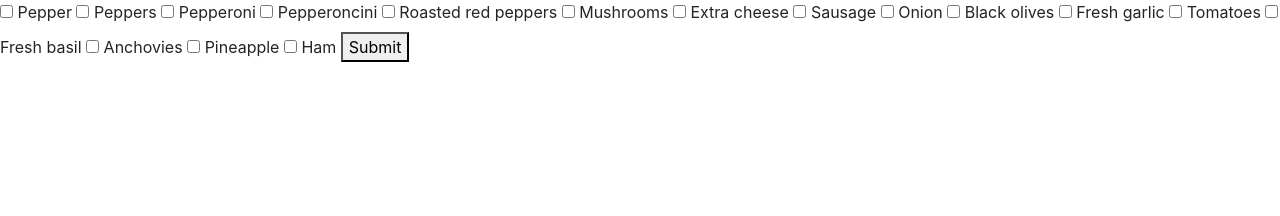
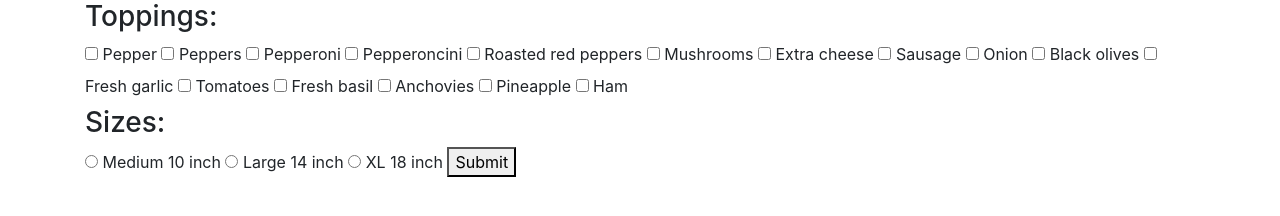
Before and after one commit to ChristopherMNeal/pizza-parlor, a plain HTML site: page index.html in a window 1280 px wide. Drawn offline with nearby package versions, Linux system fonts and the light colour scheme.

Commit message:
Add 'size' radio button to index.html

```diff
--- a/index.html
+++ b/index.html
@@ -8,7 +8,9 @@
   <title></title>
 </head>
 <body>
+  <div class="container">
   <form>
+    <h3>Toppings:</h3>
     <input type="checkbox" id="pepper" name="toppings" value="Pepper">
     <label for="pepper">Pepper</label>
     <input type="checkbox" id="peppers" name="toppings" value="Peppers">
@@ -41,11 +43,18 @@
     <label for="pineapple">Pineapple</label>
     <input type="checkbox" id="ham" name="toppings" value="Ham">
     <label for="ham">Ham</label>
+    <h3>Sizes:</h3>
+    <input type="radio" id="medium" name="size" value="Medium 10 inch">
+    <label for="medium">Medium 10 inch</label>
+    <input type="radio" id="large" name="size" value="Large 14 inch">
+    <label for="large">Large 14 inch</label>
+    <input type="radio" id="xl" name="size" value="XL 18 inch">
+    <label for="xl">XL 18 inch</label>
 
     <button type="submit" id="submit">Submit</button>
   </form>
   <div id="order-display">
-
+  </div>
   </div>
 </body>
 </html>
```
